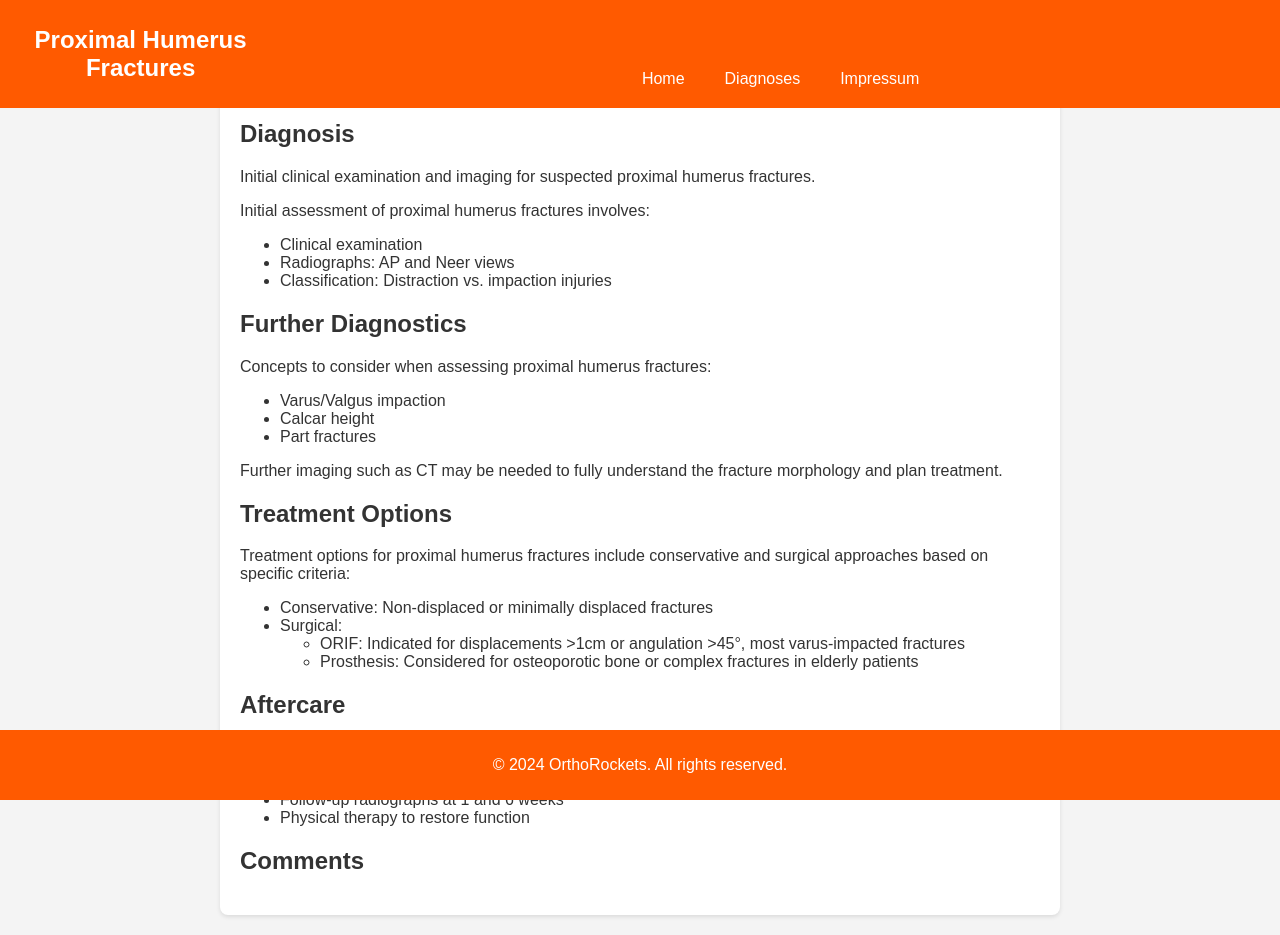
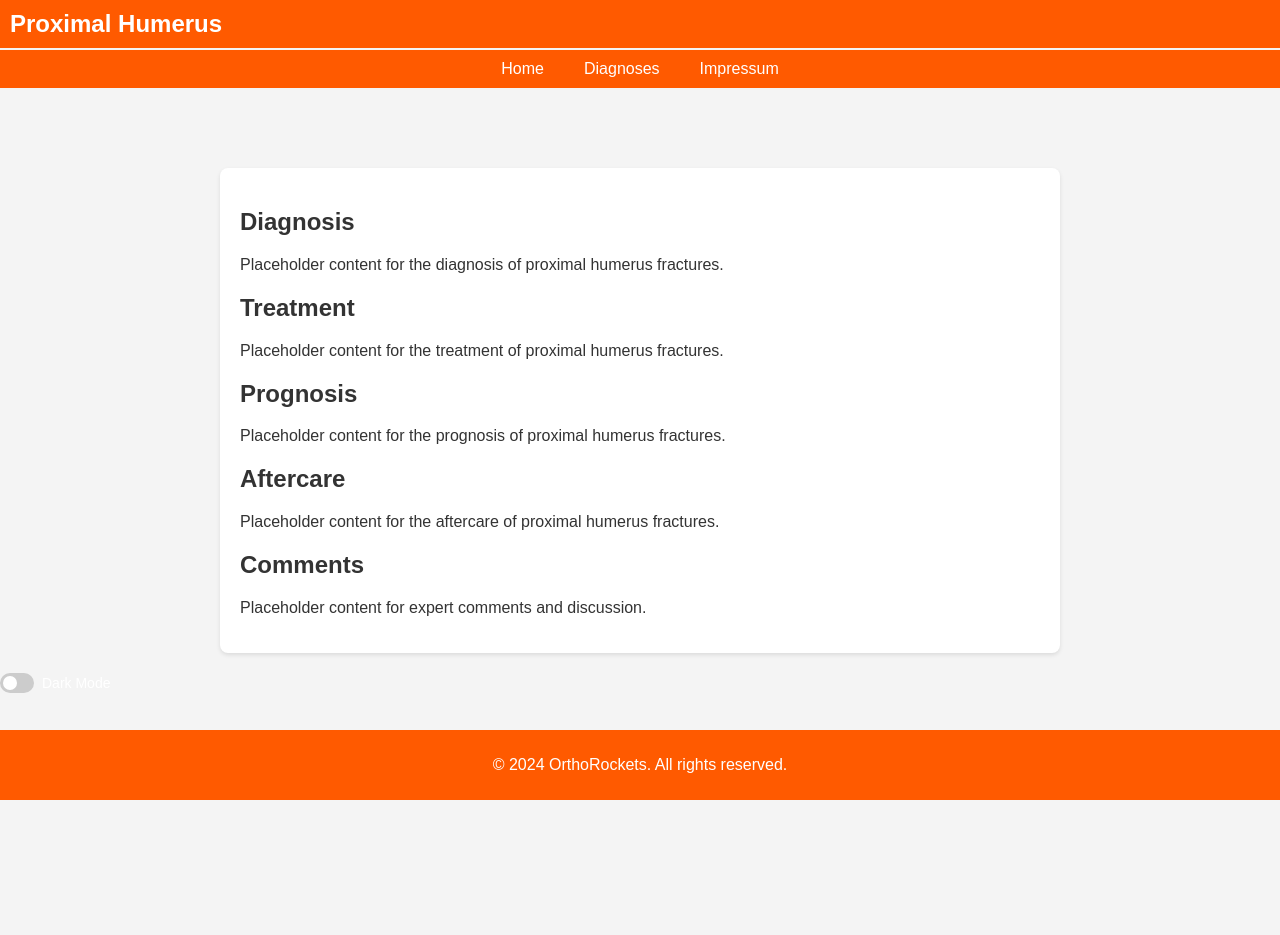
Before and after one commit to nekonomicus/orthorocket, a plain HTML site: page humerus.html in a window 1280 px wide. After the commit the page ends 800 px from the top, so only its background shows below. Drawn offline with Linux system fonts and the light colour scheme; a script that the page names is missing.

Commit message:
Update humerus.html

```diff
--- a/humerus.html
+++ b/humerus.html
@@ -3,12 +3,13 @@
 <head>
     <meta charset="UTF-8">
     <meta name="viewport" content="width=device-width, initial-scale=1.0">
-    <title>Proximal Humerus Fractures - OrthoRockets</title>
+    <title>Proximal Humerus - OrthoRockets</title>
     <link rel="stylesheet" href="styles/styles.css">
 </head>
 <body>
     <header>
-        <h1>Proximal Humerus Fractures</h1>
+        <h1>Proximal Humerus</h1>
+    </header>
     <nav>
         <ul>
             <li><a href="index.html">Home</a></li>
@@ -16,73 +17,36 @@
             <li><a href="impressum.html">Impressum</a></li>
         </ul>
     </nav>
-    </header>
     <main>
-        <section id="diagnosis">
+        <section>
             <h2>Diagnosis</h2>
-            <p>Initial clinical examination and imaging for suspected proximal humerus fractures.</p>
-            <p>Initial assessment of proximal humerus fractures involves:</p>
-            <ul>
-                <li>Clinical examination</li>
-                <li>Radiographs: AP and Neer views</li>
-                <li>Classification: Distraction vs. impaction injuries</li>
-            </ul>
+            <p>Placeholder content for the diagnosis of proximal humerus fractures.</p>
         </section>
-        <section id="diagnostics">
-            <h2>Further Diagnostics</h2>
-            <p>Concepts to consider when assessing proximal humerus fractures:</p>
-            <ul>
-                <li>Varus/Valgus impaction</li>
-                <li>Calcar height</li>
-                <li>Part fractures</li>
-            </ul>
-            <p>Further imaging such as CT may be needed to fully understand the fracture morphology and plan treatment.</p>
+        <section>
+            <h2>Treatment</h2>
+            <p>Placeholder content for the treatment of proximal humerus fractures.</p>
         </section>
-        <section id="treatment">
-            <h2>Treatment Options</h2>
-            <p>Treatment options for proximal humerus fractures include conservative and surgical approaches based on specific criteria:</p>
-            <ul>
-                <li>Conservative: Non-displaced or minimally displaced fractures</li>
-                <li>Surgical:
-                    <ul>
-                        <li>ORIF: Indicated for displacements >1cm or angulation >45°, most varus-impacted fractures</li>
-                        <li>Prosthesis: Considered for osteoporotic bone or complex fractures in elderly patients</li>
-                    </ul>
-                </li>
-            </ul>
+        <section>
+            <h2>Prognosis</h2>
+            <p>Placeholder content for the prognosis of proximal humerus fractures.</p>
         </section>
-        <section id="aftercare">
+        <section>
             <h2>Aftercare</h2>
-            <p>Post-treatment care for proximal humerus fractures involves:</p>
-            <ul>
-                <li>Rehabilitation protocols</li>
-                <li>Follow-up radiographs at 1 and 6 weeks</li>
-                <li>Physical therapy to restore function</li>
-            </ul>
+            <p>Placeholder content for the aftercare of proximal humerus fractures.</p>
         </section>
-        <section id="comments">
+        <section>
             <h2>Comments</h2>
-            <div id="disqus_thread"></div>
+            <p>Placeholder content for expert comments and discussion.</p>
         </section>
     </main>
     <footer>
         <p>&copy; 2024 OrthoRockets. All rights reserved.</p>
     </footer>
+    <div class="switch">
+        <input type="checkbox" id="dark-mode-toggle">
+        <span class="slider"></span>
+        <label for="dark-mode-toggle">Dark Mode</label>
+    </div>
     <script src="scripts/app.js"></script>
-    <script>
-        /**
-         * Disqus Configuration
-         */
-        var disqus_config = function () {
-            this.page.url = window.location.href;
-            this.page.identifier = window.location.pathname;
-        };
-        (function() { // DON'T EDIT BELOW THIS LINE
-            var d = document, s = d.createElement('script');
-            s.src = 'https://YOUR_DISQUS_SHORTNAME.disqus.com/embed.js';
-            s.setAttribute('data-timestamp', +new Date());
-            (d.head || d.body).appendChild(s);
-        })();
-    </script>
 </body>
 </html>
```
Lines whose indentation alone changed are shown as unchanged.
